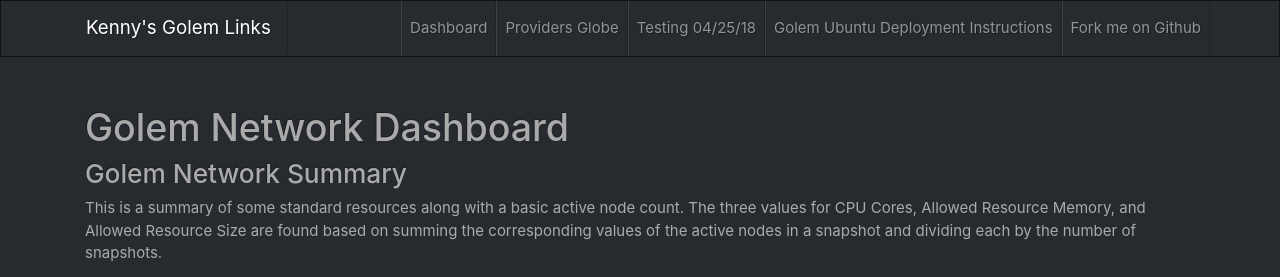
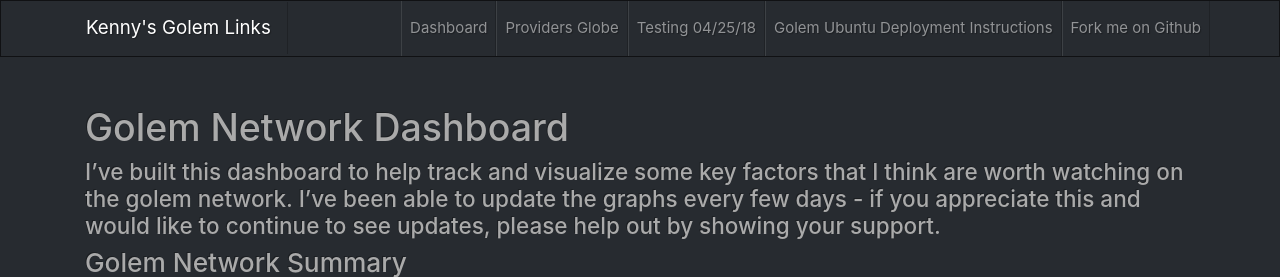
Before and after one commit to kascheri12/kascheri12.github.io, a Jekyll site: the page built from pages/Golem-Network-Dashboard.md, in a window 1280 px wide and 900 px high, cut to the strip 0-277 px from the top of the window. Built offline with Jekyll 4.4.1, drawn with Linux system fonts in a browser that asks for light colours; our own code applies the rules of GitHub Pages for plain Markdown files.

Commit message:
Add an intro paragraph

```diff
--- a/pages/Golem-Network-Dashboard.md
+++ b/pages/Golem-Network-Dashboard.md
@@ -3,6 +3,8 @@ title: Dashboard
 ---
 
 # Golem Network Dashboard
+
+#### I've built this dashboard to help track and visualize some key factors that I think are worth watching on the golem network. I've been able to update the graphs every few days - if you appreciate this and would like to continue to see updates, please help out by showing your support.
 
 
 <div id="Golem-Network-Summary"></div>
```
